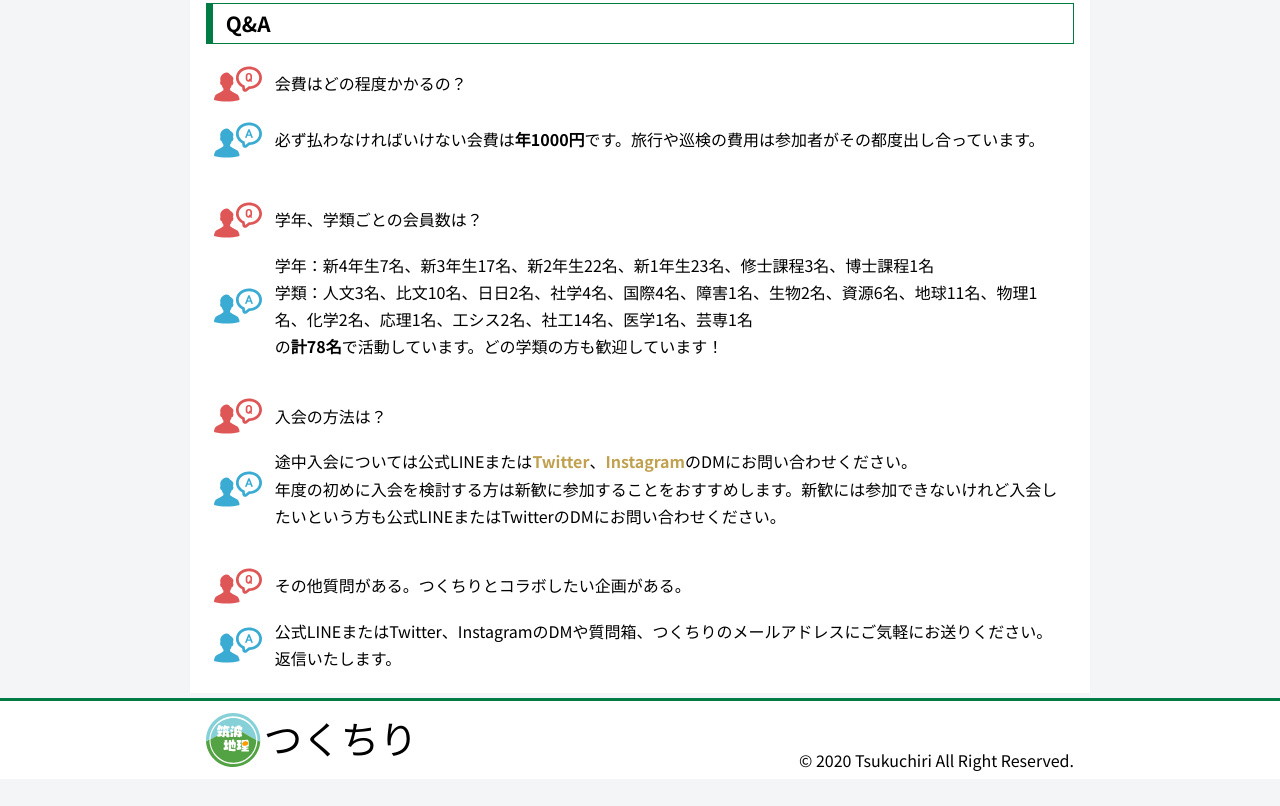
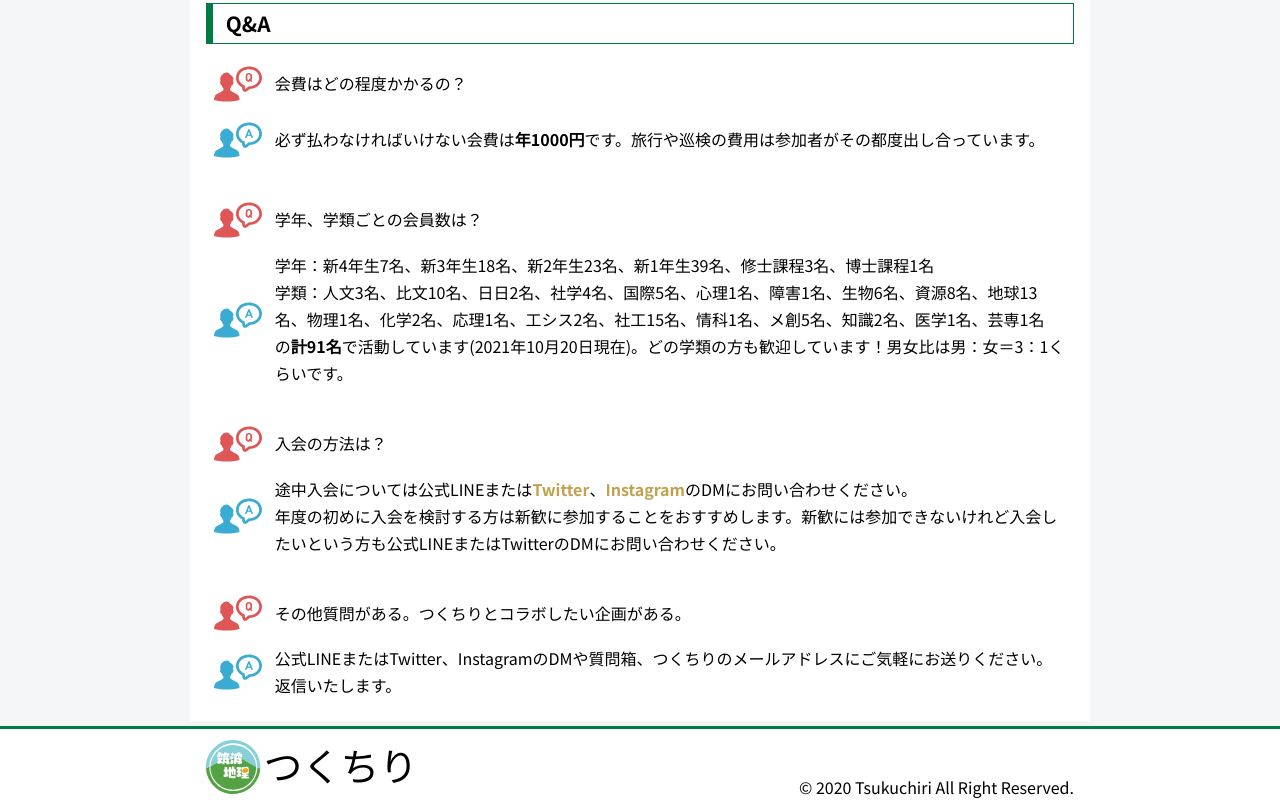
Before and after one commit to tsukuchiri/tsukuchiri.github.io, a plain HTML site: page about/index.html in a window 1280 px wide. Shown: the part 802-1608 px from the top of the page. Before the commit the page ends 1581 px from the top, so only its background shows below. Drawn offline with Linux system fonts and the light colour scheme.

Commit message:
人数更新

```diff
--- a/about/index.html
+++ b/about/index.html
@@ -51,7 +51,7 @@
       </div>
       <div class="qa">
         <div><span>学年、学類ごとの会員数は？</span></div>
-        <div><span>学年：新4年生7名、新3年生17名、新2年生22名、新1年生23名、修士課程3名、博士課程1名<br>学類：人文3名、比文10名、日日2名、社学4名、国際4名、障害1名、生物2名、資源6名、地球11名、物理1名、化学2名、応理1名、工シス2名、社工14名、医学1名、芸専1名<br>の<strong>計78名</strong>で活動しています。どの学類の方も歓迎しています！</span></div>
+        <div><span>学年：新4年生7名、新3年生18名、新2年生23名、新1年生39名、修士課程3名、博士課程1名<br>学類：人文3名、比文10名、日日2名、社学4名、国際5名、心理1名、障害1名、生物6名、資源8名、地球13名、物理1名、化学2名、応理1名、工シス2名、社工15名、情科1名、メ創5名、知識2名、医学1名、芸専1名<br>の<strong>計91名</strong>で活動しています(2021年10月20日現在)。どの学類の方も歓迎しています！男女比は男：女＝3：1くらいです。</span></div>
       </div>
       <div class="qa">
         <div><span>入会の方法は？</span></div>
```
